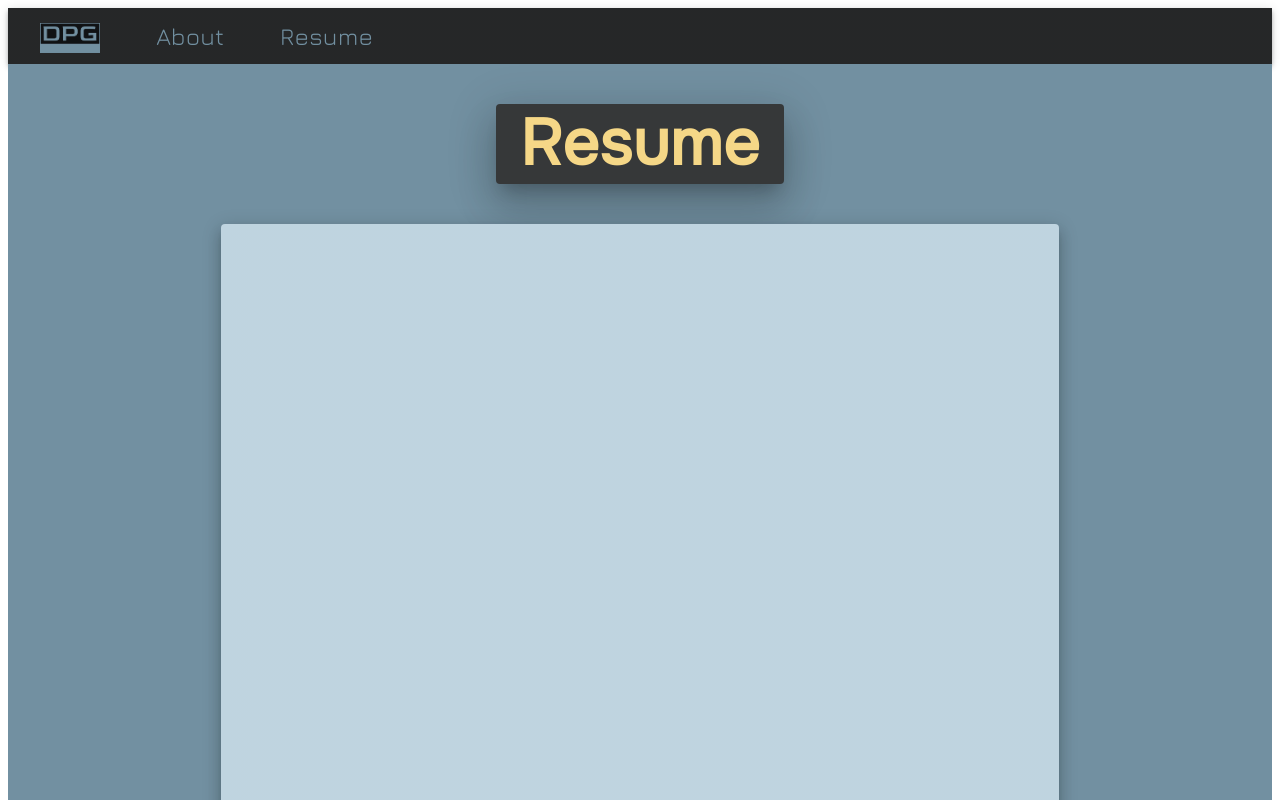
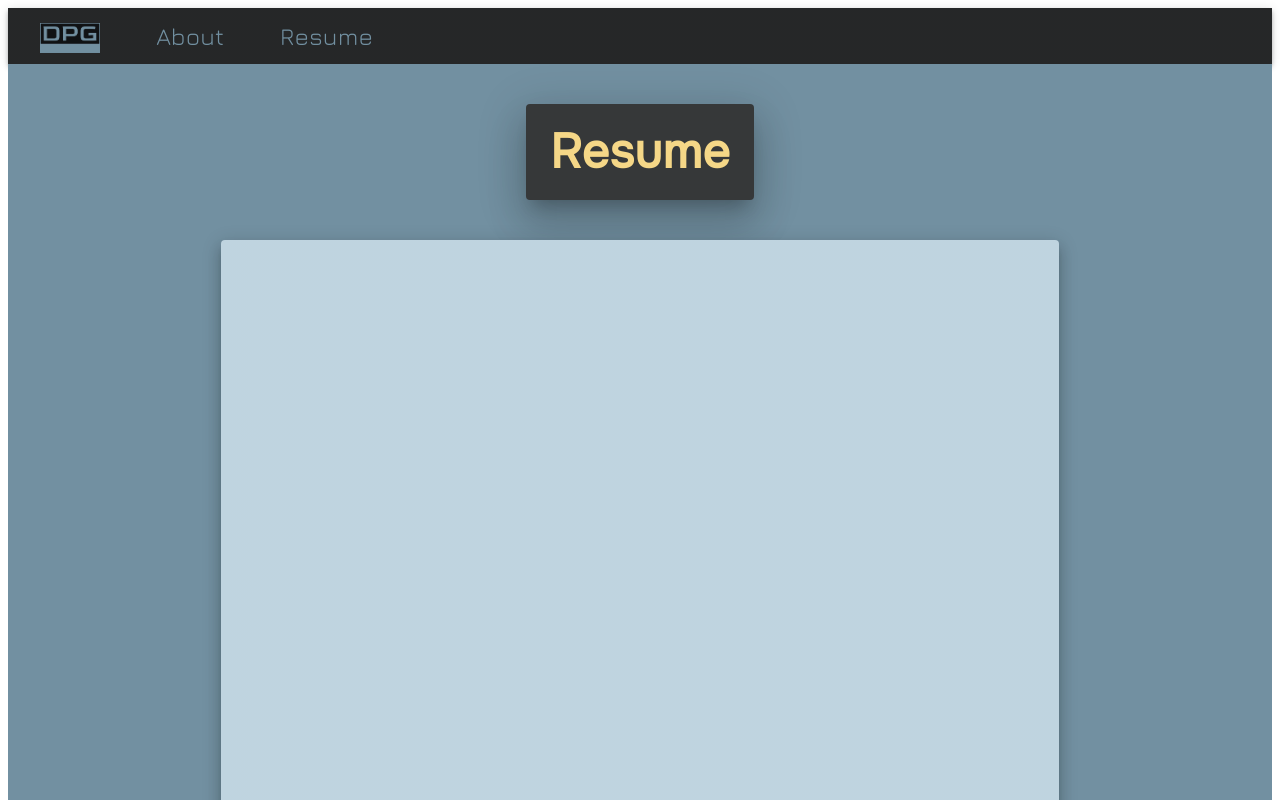
Before and after one commit to duncangrimes/dpg-website, a Next.js app: page /resume in a window 1280 px wide. Shown: the top 800 px of the page. Built offline with nearby package versions, Linux system fonts and the light colour scheme.

Commit message:
smaller titles

```diff
--- a/components/PageContent.js
+++ b/components/PageContent.js
@@ -2,7 +2,8 @@ import {Box} from "@mui/material";
 import TitleBox from "./TitleBox";
 
 export default function PageContent({height, title, children}){
-    return (<Box sx={{height: height, display: 'flex', alignItems: 'center', justifyContent: 'start', flexDirection: 'column', paddingBottom: '10vh'}}>
+    return (<Box sx={{height: height, display: 'flex', alignItems: 'center', justifyContent: 'start', flexDirection: 'column',
+        paddingBottom: '10vh', width: '100%'}}>
         <TitleBox title={title}/>
         {children}
     </Box>);}
--- a/styles.css
+++ b/styles.css
@@ -39,12 +39,14 @@
     display: flex;
     padding-left: 3vh;
     padding-right: 3vh;
+    padding-top: 1vh;
+    padding-bottom: 1vh;
     margin: 5vh;
     height: 10vh;
 }
 
 .title {
-    font-size: 8vh;
+    font-size: 6vh;
     font-weight: bold;
     font-family: Onest
 }
```
